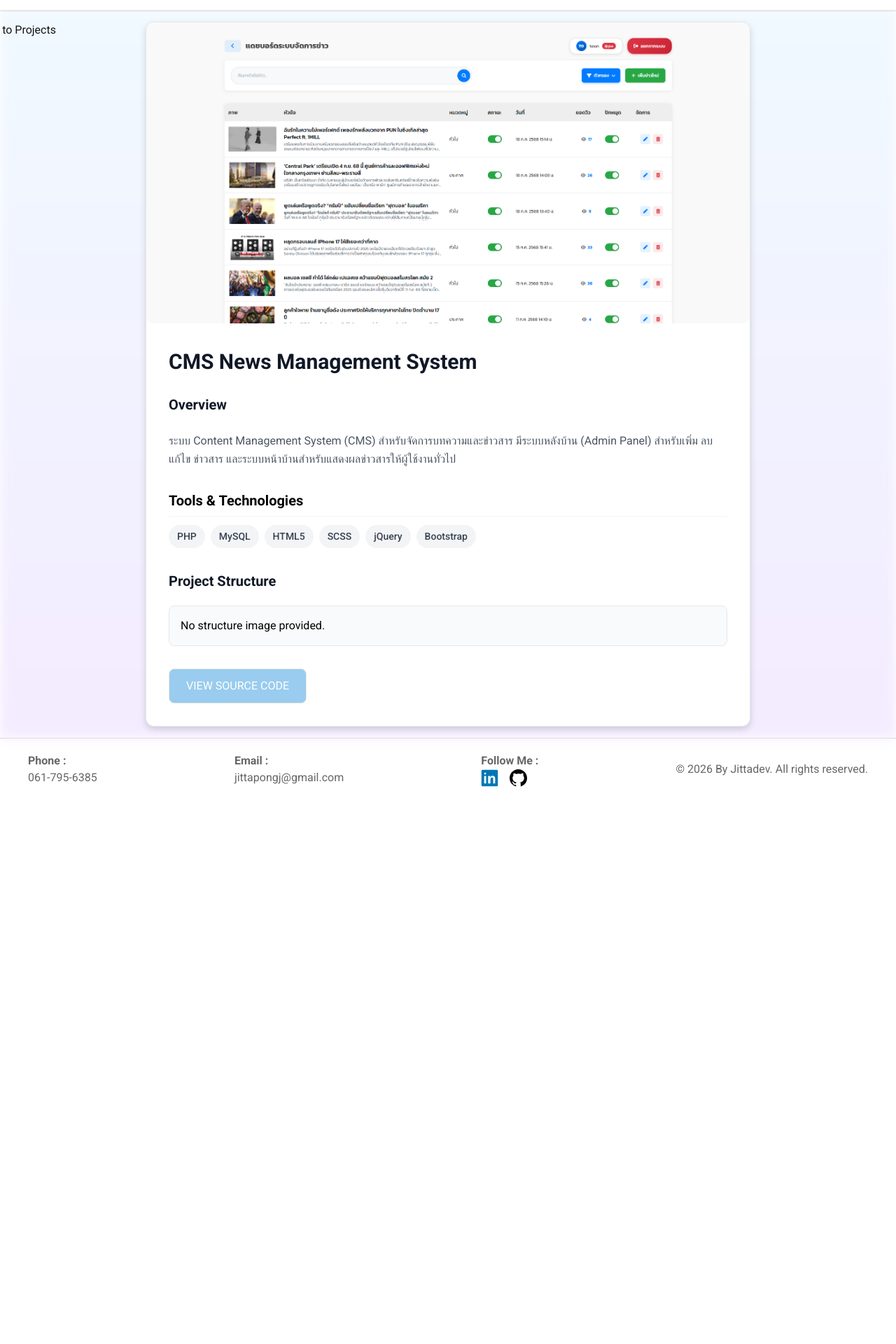
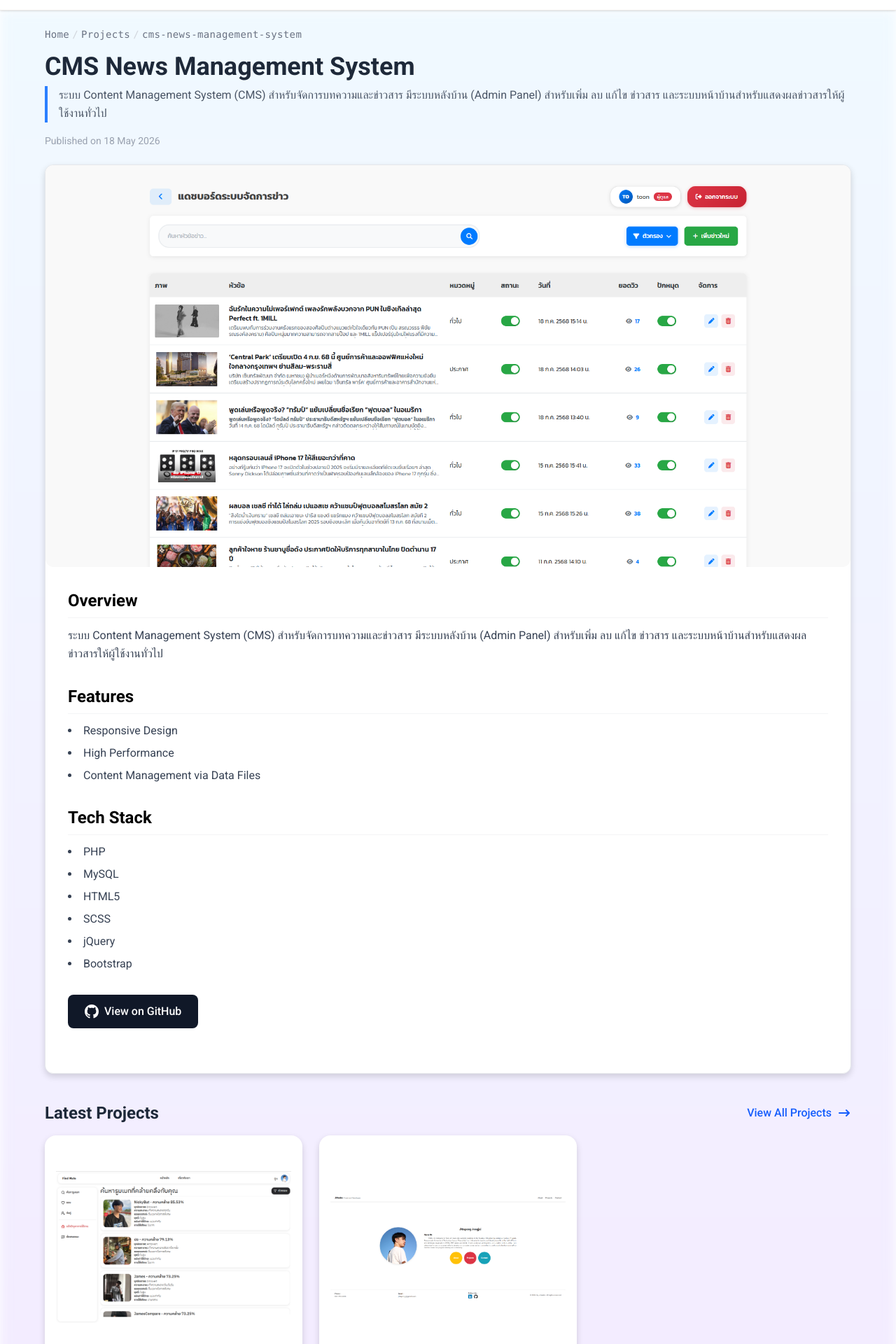
Before and after one commit to Jittapongj/Portfolio, a React (Vite) app: page /projects/cms-news-management-system in a window 1280 px wide. Shown: the part 60-1980 px from the top of the page at 70% size. Before the commit the page ends 1204 px from the top, so only its background shows below. Built offline with nearby package versions, Linux system fonts and the light colour scheme.

Commit message:
update: post layout and project data structure

```diff
--- a/src/components/ui/Card.jsx
+++ b/src/components/ui/Card.jsx
@@ -19,10 +19,8 @@ export const ProjectCard = ({ title, description, image, readMoreUrl }) => {
                 <h3 className="title text-xl font-bold" title={title}>{title}</h3>
                 <p className="des text-sm mb-4 line-clamp-3">{description}</p>
                 <div className="readmore flex justify-center items-center gap-3 mt-auto pt-4">
-                    <Link
-                        to={readMoreUrl}
-                        className="btn-readmore text-sm px-4 py-2"
-                    >
+                    <div> </div>
+                    <Link to={readMoreUrl} className="btn-readmore text-sm px-4 py-2">
                         Read More
                     </Link>
                 </div>
--- a/src/components/ui/Post.jsx
+++ b/src/components/ui/Post.jsx
@@ -1,6 +1,8 @@
 import { useNavigate } from 'react-router-dom';
 import PlaceholderImage from '../../assets/images/projects/placeholder.png';
 import '../../styles/ui/post.scss';
+import { ProjectCard } from './Card';
+import { projectData } from '../../data/projects';
 
 const Post = ({ project }) => {
     const navigate = useNavigate();
@@ -10,74 +12,136 @@ const Post = ({ project }) => {
         navigate('/projects');
     };
 
+    const latestProjects = projectData.filter((p) => p.id !== project.id).slice(0, 3);
+
     return (
-        <div className="post container mx-auto px-4 max-w-4xl py-4 animate-fade-in">
-            <button
-                onClick={handleBack}
-                className="btn-back mb-8 flex items-center gap-2"
-            >
-                <svg xmlns="http://www.w3.org/2000/svg" className="h-5 w-5" viewBox="0 0 20 20" fill="currentColor">
-                    <path fillRule="evenodd" d="M9.707 16.707a1 1 0 01-1.414 0l-6-6a1 1 0 010-1.414l6-6a1 1 0 011.414 1.414L5.414 9H17a1 1 0 110 2H5.414l4.293 4.293a1 1 0 010 1.414z" clipRule="evenodd" />
-                </svg>
-                Back to Projects
-            </button>
+        <div className="post animate-fade-in">
+            {/* Header Section */}
+            <div className="py-6">
+                {/* ส่วน Breadcrumb ที่ปรับปรุงใหม่ */}
+                <div className="flex items-center gap-1 text-sm text-gray-500 mb-4 font-mono tracking-wide">
+                    <span onClick={() => navigate('/')} className="cursor-pointer">
+                        Home
+                    </span>
+                    <span className="text-gray-300">/</span>
+                    <span onClick={() => navigate('/projects')} className="cursor-pointer">
+                        Projects
+                    </span>
+                    <span className="text-gray-300">/</span>
+                    <span className="text-gray-500">
+                        {project.slug}
+                    </span>
+                </div>
 
-            <div className="post-wrapper overflow-hidden">
+                <h1 className="text-4xl font-bold mb-2 text-gray-800">{project.title}</h1>
+                <p className="text-md text-gray-600 leading-relaxed border-l-4 border-blue-500 mb-4 pl-4">
+                    {project.description}
+                </p>
+                <p className="text-sm text-gray-400">Published on {project.date}</p>
+            </div>
+
+            <div className="post-wrapper overflow-hidden bg-white rounded-xl shadow-sm border border-gray-100">
+
                 <img
                     src={project.image || PlaceholderImage}
                     alt={project.title}
-                    className="post-image w-full object-cover"
+                    className="post-image w-full h-auto object-contain"
                 />
+
                 <div className="post-body p-8">
-                    <h1 className="title mb-6">{project.title}</h1>
+                    {project.overview && (
+                        <div className="mb-8">
+                            <h2 className="text-2xl font-bold mb-3 pb-2 border-b border-gray-100">Overview</h2>
+                            <p className="text-gray-700 leading-relaxed">{project.overview}</p>
+                        </div>
+                    )}
 
+                    {project.features && project.features.length > 0 && (
                         <div className="mb-8">
-                        <h2 className="overview mb-3 pb-2">Overview</h2>
-                        <p className="description">{project.description}</p>
+                            <h2 className="text-2xl font-bold mb-3 pb-2 border-b border-gray-100">Features</h2>
+                            <ul className="list-disc list-inside text-gray-700 space-y-2">
+                                {project.features.map((feature, index) => (
+                                    <li key={index}>{feature}</li>
+                                ))}
+                            </ul>
                         </div>
+                    )}
 
+                    {project.structure && (
                         <div className="mb-8">
-                        <h2 className="text-xl font-bold mb-3 pb-2 border-b border-gray-100">Tools & Technologies</h2>
-                        <div className="tech-stack flex flex-wrap gap-2">
-                            {project.tools?.map((tool, index) => (
-                                <span key={index} className="tool">
-                                    {tool}
-                                </span>
-                            ))}
+                            <h2 className="text-2xl font-bold mb-3 pb-2 border-b border-gray-100">Project Structure</h2>
+                            <div className="structure bg-[#1e1e1e] text-[#d4d4d4] p-5 rounded-lg overflow-x-auto shadow-inner">
+                                <pre className="font-mono text-sm leading-relaxed">
+                                    <code>{project.structure}</code>
+                                </pre>
                             </div>
                         </div>
+                    )}
 
+                    {project.tools && project.tools.length > 0 && (
                         <div className="mb-8">
-                        <h2 className="project-structure mb-3 pb-2">Project Structure</h2>
-
-                        {project.structure ? (
-                            <div className="structure p-4 flex justify-center">
-                                <img
-                                    src={project.structure}
-                                    alt={`Structure of ${project.title}`}
-                                    className="max-w-full h-auto"
-                                    onError={(e) => e.target.style.display = 'none'} // ซ่อนรูปถ้ารูปเสีย
-                                />
+                            <h2 className="text-2xl font-bold mb-3 pb-2 border-b border-gray-100">Tech Stack</h2>
+                            <ul className="list-disc list-inside text-gray-700 space-y-2">
+                                {project.tools.map((tool, index) => (
+                                    <li key={index}>{tool}</li>
+                                ))}
+                            </ul>
                         </div>
-                        ) : (
-                            <p className="no-structure p-4">
-                                No structure image provided.
-                            </p>
                     )}
-                    </div>
 
                     {project.gitUrl && (
-                        <div className="mt-8">
+                        <div className="mb-8">
                             <a
                                 href={project.gitUrl}
                                 target="_blank"
                                 rel="noopener noreferrer"
-                                className="btn-github inline-flex items-center gap-2 px-6 py-3"
+                                className="inline-flex items-center gap-2 bg-gray-900 text-white px-6 py-3 rounded-lg hover:bg-gray-800 transition-colors duration-200 font-medium"
                             >
-                                View Source Code
+                                <svg xmlns="http://www.w3.org/2000/svg" width="20" height="20" fill="currentColor" viewBox="0 0 16 16">
+                                    <path d="M8 0C3.58 0 0 3.58 0 8c0 3.54 2.29 6.53 5.47 7.59.4.07.55-.17.55-.38 0-.19-.01-.82-.01-1.49-2.01.37-2.53-.49-2.69-.94-.09-.23-.48-.94-.82-1.13-.28-.15-.68-.52-.01-.53.63-.01 1.08.58 1.23.82.72 1.21 1.87.87 2.33.66.07-.52.28-.87.51-1.07-1.78-.2-3.64-.89-3.64-3.95 0-.87.31-1.59.82-2.15-.08-.2-.36-1.02.08-2.12 0 0 .67-.21 2.2.82.64-.18 1.32-.27 2-.27.68 0 1.36.09 2 .27 1.53-1.04 2.2-.82 2.2-.82.44 1.1.16 1.92.08 2.12.51.56.82 1.27.82 2.15 0 3.07-1.87 3.75-3.65 3.95.29.25.54.73.54 1.48 0 1.07-.01 1.93-.01 2.2 0 .21.15.46.55.38A8.012 8.012 0 0 0 16 8c0-4.42-3.58-8-8-8z" />
+                                </svg>
+                                View on GitHub
                             </a>
                         </div>
                     )}
+                </div>
+            </div>
+
+            <div className='latest projects py-10'>
+                <div className="flex justify-between items-center mb-4">
+                    <h3 className="text-2xl font-bold text-gray-800">Latest Projects</h3>
+                    <button
+                        onClick={() => navigate('/projects')}
+                        className="text-blue-600 hover:text-blue-800 font-medium flex items-center gap-2 transition-colors"
+                    >
+                        View All Projects
+                        <svg xmlns="http://www.w3.org/2000/svg" className="h-5 w-5" viewBox="0 0 20 20" fill="currentColor">
+                            <path fillRule="evenodd" d="M12.293 5.293a1 1 0 011.414 0l4 4a1 1 0 010 1.414l-4 4a1 1 0 01-1.414-1.414L14.586 11H3a1 1 0 110-2h11.586l-2.293-2.293a1 1 0 010-1.414z" clipRule="evenodd" />
+                        </svg>
+                    </button>
+                </div>
+                <div className="grid grid-cols-1 md:grid-cols-3 gap-6">
+                    {latestProjects.map((p) => (
+                        <div
+                            key={p.id}
+                            onClick={() => navigate(`/projects/${p.slug}`)}
+                            className="card card-project cursor-pointer group flex flex-col"
+                        >
+                            <div className="card-image overflow-hidden rounded-lg aspect-video">
+                                <img
+                                    src={p.image || PlaceholderImage}
+                                    alt={p.title}
+                                    className="w-full h-full p-0 object-contain group-hover:scale-105 transition-transform duration-300"
+                                />
+                            </div>
+                            <div className="card-body">
+                                <h4 className="font-bold text-gray-800 group-hover:text-blue-600 transition-colors line-clamp-1">{p.title}</h4>
+                                <p className="text-sm text-gray-500 line-clamp-2 mt-1">
+                                    {p.shortDescription || p.description}
+                                </p>
+                            </div>
+                        </div>
+                    ))}
                 </div>
             </div>
         </div>
--- a/src/data/projects.js
+++ b/src/data/projects.js
@@ -7,12 +7,19 @@ import PortfolioImage from '../assets/images/projects/portfolio-pic.png';
 export const projectData = [
   {
     id: 1,
-    slug: "web-application-roommate-finder-with-k-nn",
-    title: "Web Application Roommate Finder with K-NN",
-    description: "โปรเจกต์นี้เป็น Web Application ที่ช่วยให้นักศึกษาสามารถค้นหาเพื่อนร่วมหอพักที่มีไลฟ์สไตล์ตรงกัน โดยนำอัลกอริทึม K-Nearest Neighbors (K-NN) มาช่วยในการจับคู่ (Matching) จากแบบสอบถามความสนใจและพฤติกรรมการใช้ชีวิต",
+    slug: "Mock Data: Find Mate - Roomate Recommendation",
+    title: "Find Mate - Roommate Recommendation",
+    description: "Roommate recommendation application using personality-based compatibility matching. Implemented a secure mutual match system with OTP verification and an admin dashboard for user and report management.",
+    date: "18 May 2026", // สามารถเปลี่ยนเป็นวันที่จริงได้
     image: FindmateImage,
+    overview: "Roommate recommendation application leveraging personality-based compatibility algorithms to enhance user matching accuracy.",
+    features: [
+      "Implemented a secure mutual match system requiring OTP verification to ensure genuine connections.",
+      "Designed and developed an admin dashboard for efficient user and report management.",
+      "Integrated personality assessment tools to improve recommendation quality."
+    ],
     gitUrl: "https://github.com/Jittapongj/Findmate-ProjectUniversal",
-    tools: ["React", "Node.js", "Express", "MongoDB", "Python (K-NN)"],
+    tools: ["React", "MaterialUI", "Node.js", "Express", "MySQL", "OTP-based verification"],
     structure: null
   },
   {
@@ -20,6 +27,13 @@ export const projectData = [
     slug: "cms-news-management-system",
     title: "CMS News Management System",
     description: "ระบบ Content Management System (CMS) สำหรับจัดการบทความและข่าวสาร มีระบบหลังบ้าน (Admin Panel) สำหรับเพิ่ม ลบ แก้ไข ข่าวสาร และระบบหน้าบ้านสำหรับแสดงผลข่าวสารให้ผู้ใช้งานทั่วไป",
+    date: "18 May 2026",
+    overview: "ระบบ Content Management System (CMS) สำหรับจัดการบทความและข่าวสาร มีระบบหลังบ้าน (Admin Panel) สำหรับเพิ่ม ลบ แก้ไข ข่าวสาร และระบบหน้าบ้านสำหรับแสดงผลข่าวสารให้ผู้ใช้งานทั่วไป",
+    features: [
+      "Responsive Design",
+      "High Performance",
+      "Content Management via Data Files"
+    ],
     image: CMSImage,
     gitUrl: "https://github.com/Jittapongj/CMS-News",
     tools: ["PHP", "MySQL", "HTML5", "SCSS", "jQuery", "Bootstrap"],
@@ -27,12 +41,31 @@ export const projectData = [
   },
   {
     id: 3,
-    slug: "portfolio-website",
+    slug: "Portfolio-Website",
     title: "Portfolio Website",
     description: "เว็บไซต์ Portfolio พัฒนาด้วย React และ Tailwind CSS เน้นการออกแบบที่เรียบง่าย โหลดเร็ว และรองรับการแสดงผลทุกหน้าจอ (Responsive Design)",
+    date: "18 May 2026", // สามารถเปลี่ยนเป็นวันที่จริงได้
     image: PortfolioImage,
+    overview: "Create Portfolio Website using React + Tailwind + SCSS with high performance and responsive",
+    features: [
+      "Responsive Design",
+      "High Performance",
+      "Content Management via Data Files"
+    ],
     gitUrl: "https://github.com/Jittapongj/Portfolio",
-    tools: ["React", "Vite", "Tailwind CSS", "SCSS"],
-    structure: null
+    tools: ["React", "Tailwind CSS", "SCSS"],
+    structure: `src/
+├── assets/                 # ทรัพยากรที่ใช้ในโปรเจกต์
+│   └── images/             # รูปภาพโปรไฟล์และรูปภาพประกอบทั่วไป
+├── components/             # ส่วนประกอบของ UI ที่นำกลับมาใช้ใหม่ได้
+│   ├── ui/                 # Small Components (Card, Post, Skills, Button)
+│   ├── Nav.jsx             # แถบเมนูนำทางหลัก
+│   └── Footer.jsx          # ส่วนท้ายของเว็บไซต์
+├── data/                   # ไฟล์ JSON/JS สำหรับจัดการเนื้อหา (Content Management)
+├── pages/                  # ส่วนแสดงผลหลักของแต่ละหน้า
+├── styles/                 # การจัดการสไตล์ทั้งหมดด้วย SCSS และ Tailwind
+│   └── ui/                 # สไตล์เฉพาะของแต่ละ UI Component
+├── App.jsx                 # ไฟล์หลักที่รวม Layout และ Logic เริ่มต้น
+└── main.jsx                # จุดเชื่อมต่อ React เข้ากับ HTML DOM`
   }
 ];
--- a/src/styles/ui/card.scss
+++ b/src/styles/ui/card.scss
@@ -13,6 +13,7 @@
             img {
                 padding: 1rem;
                 border-radius: 1.75rem;
+                object-fit: contain;
             }
         }
 
```
Lines whose indentation alone changed are shown as unchanged.
